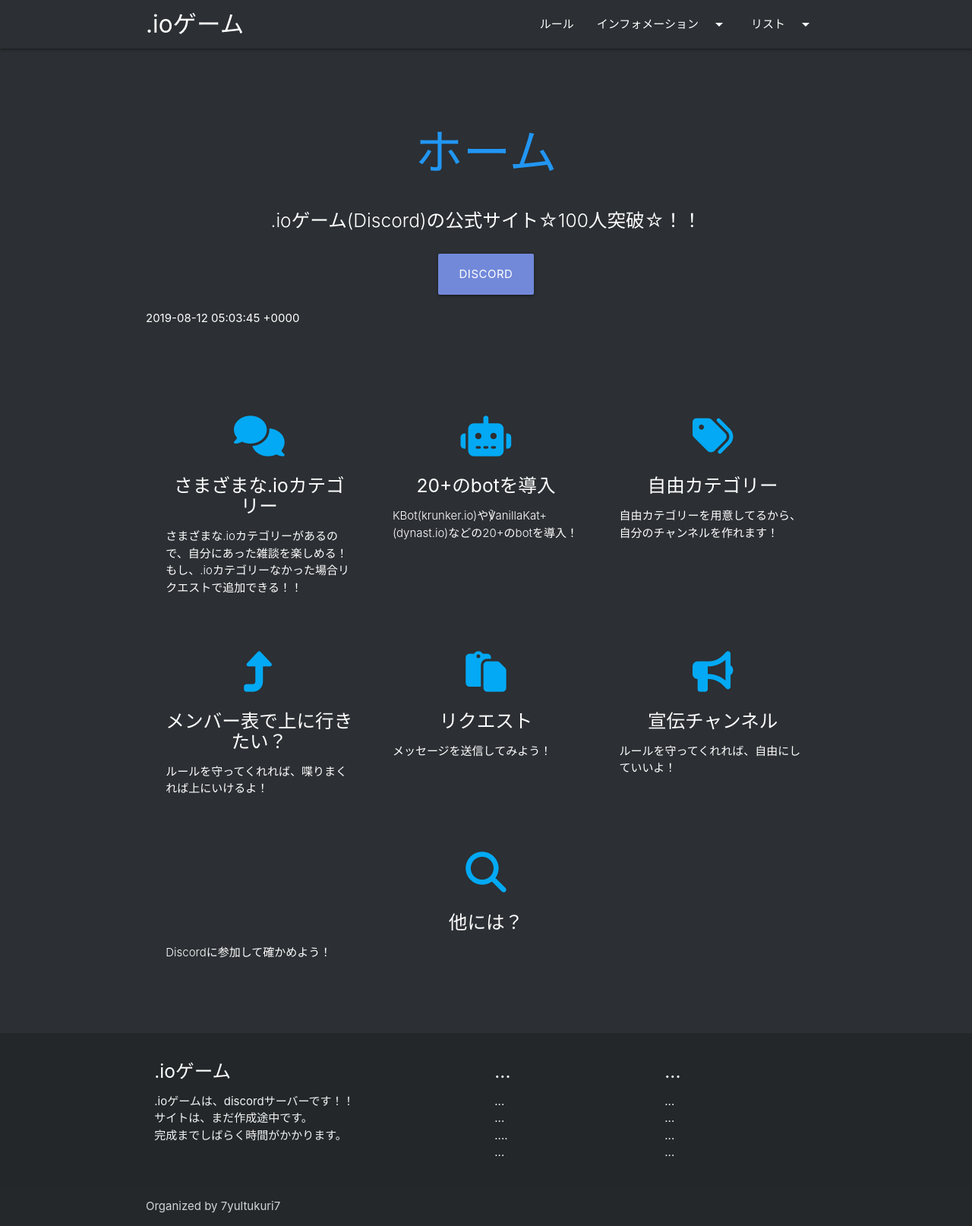
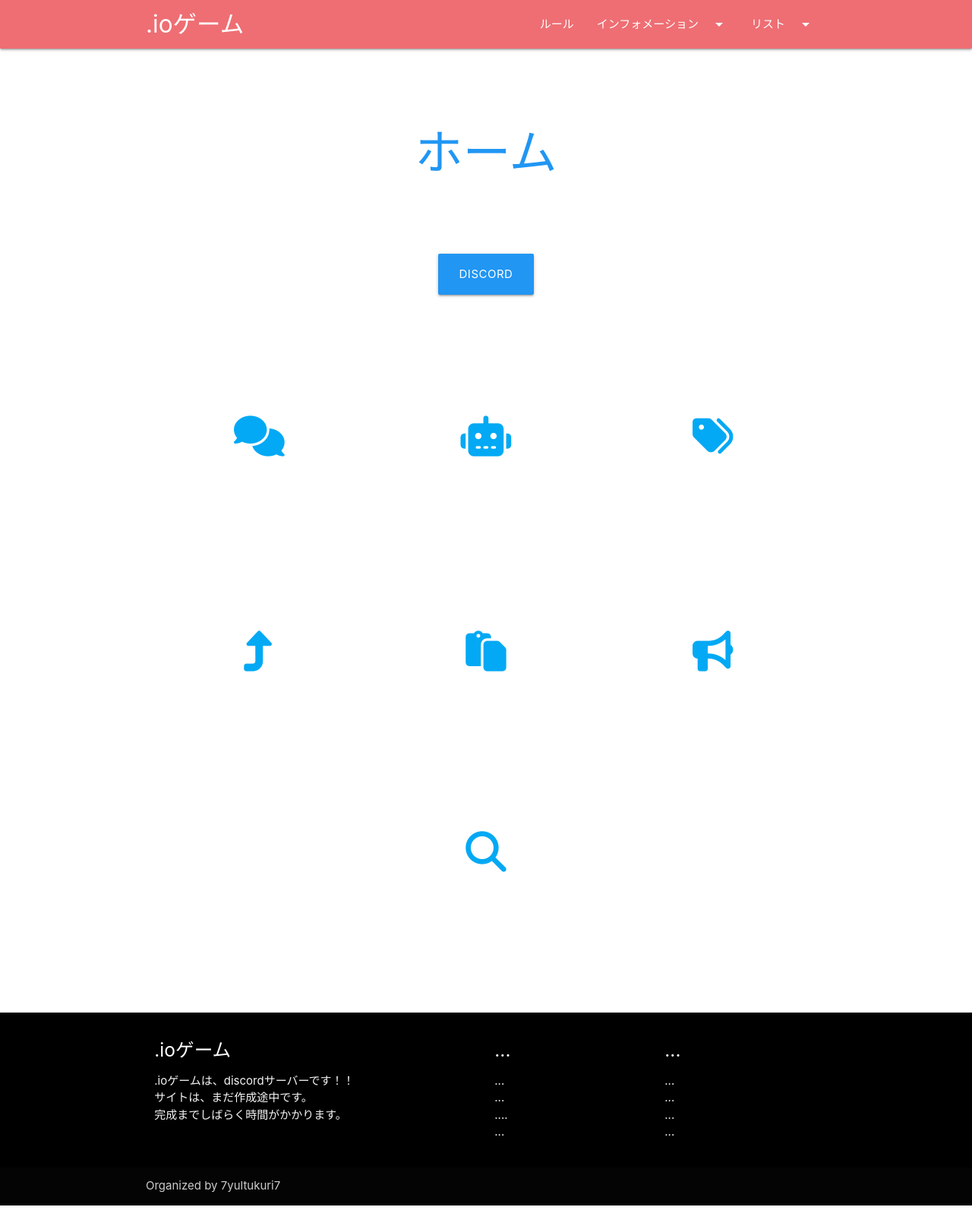
Before and after one commit to 7yultukuri7/iogame-site, a Jekyll site: the page built from docs/_pages/index.html, in a window 1280 px wide. Shown: the whole page at 76% size. Built offline with Jekyll 4.4.1, drawn with Linux system fonts in a browser that asks for light colours; nearby versions of some CDN libraries; library files that are not in the unit come from our copies; after the commit the page ends 1587 px from its top, so only the background shows below that.

Commit message:
Update head.html

```diff
--- a/docs/_includes/head.html
+++ b/docs/_includes/head.html
@@ -22,5 +22,3 @@
 <!-- CSS -->
 <link href="//fonts.googleapis.com/icon?family=Material+Icons" rel="stylesheet">
 <link href="//iogames.tk/assets/css/materialize.min.css" type="text/css" rel="stylesheet" media="screen,projection"/>
-<link href="//iogames.tk/assets/css/style2.css" type="text/css" rel="stylesheet" media="screen,projection"/>
-<link href="//iogames.tk/assets/css/discordcolor.css" type="text/css" rel="stylesheet" media="screen,projection"/>
```
